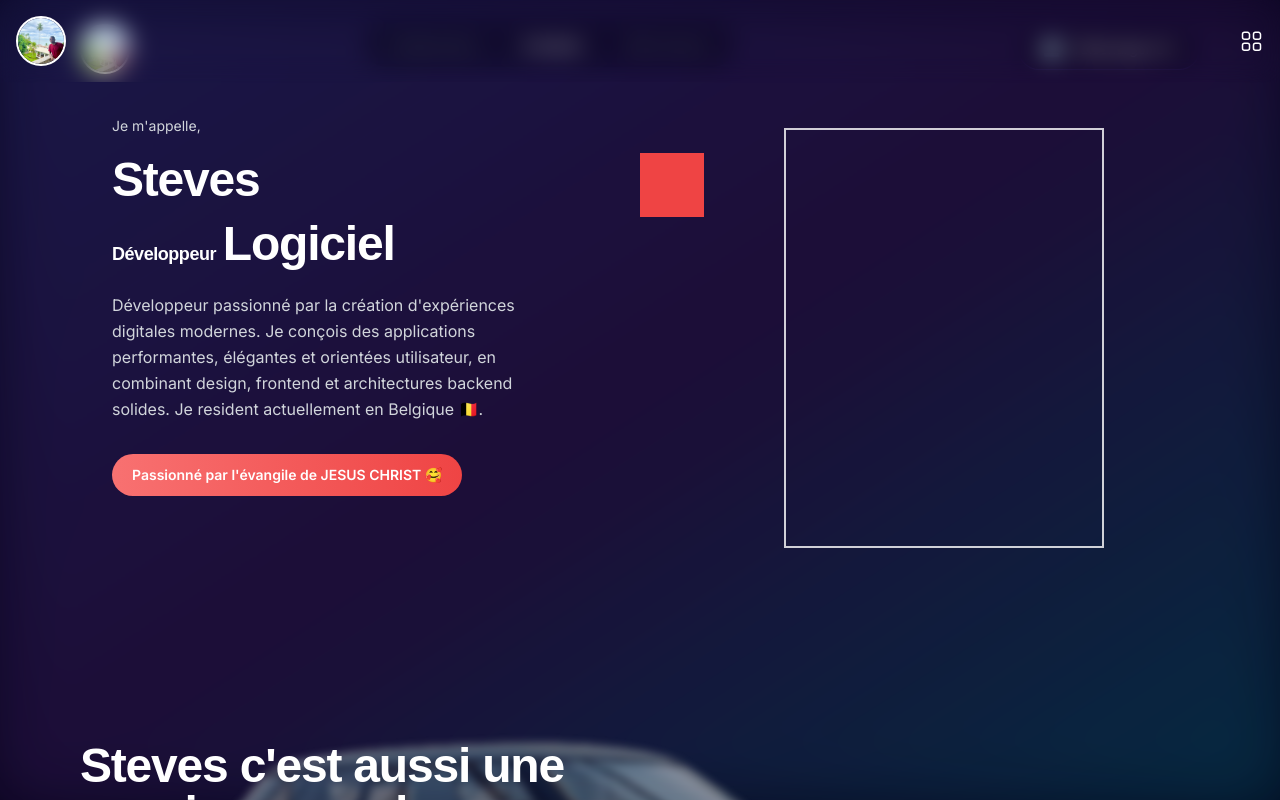
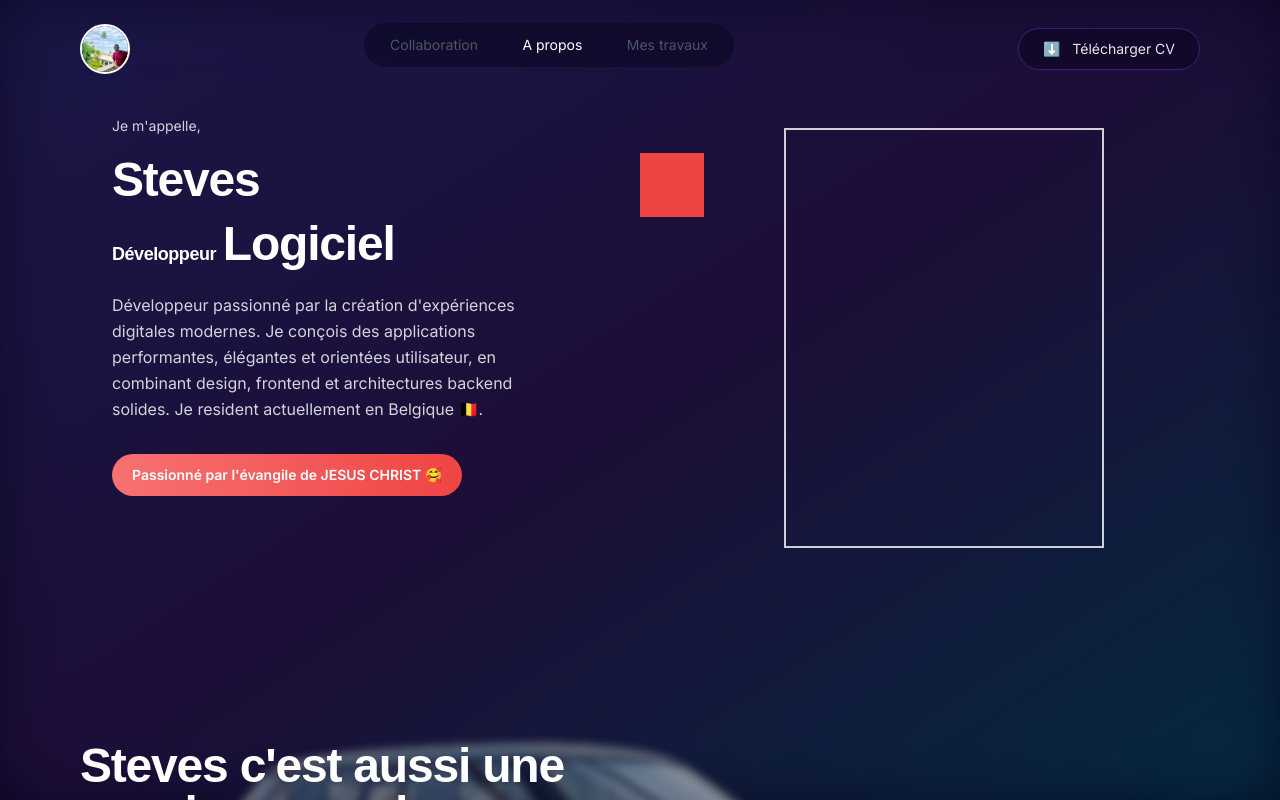
Before and after one commit to stevesfranc-ctrl/wonder-app, a Next.js app: page /about-me in a window 1280 px wide. Built offline with nearby package versions, Linux system fonts and the light colour scheme; a web font is replaced by a local one.

Commit message:
update nav bar

```diff
--- a/components/main/menuItemComponent.tsx
+++ b/components/main/menuItemComponent.tsx
@@ -15,7 +15,7 @@ export default function Menu() {
       const pathname = usePathname();
 
     return (
-        <nav className="z-[99999999999999999] fixed right-0 left-0  ">
+        <nav className="z-[99999999999999999] fixed right-0 left-0 md:hidden ">
 
             <div className="w-full flex items-center justify-between backdrop-blur-md p-4">
                             {isMobileMenuOpen ?
```
